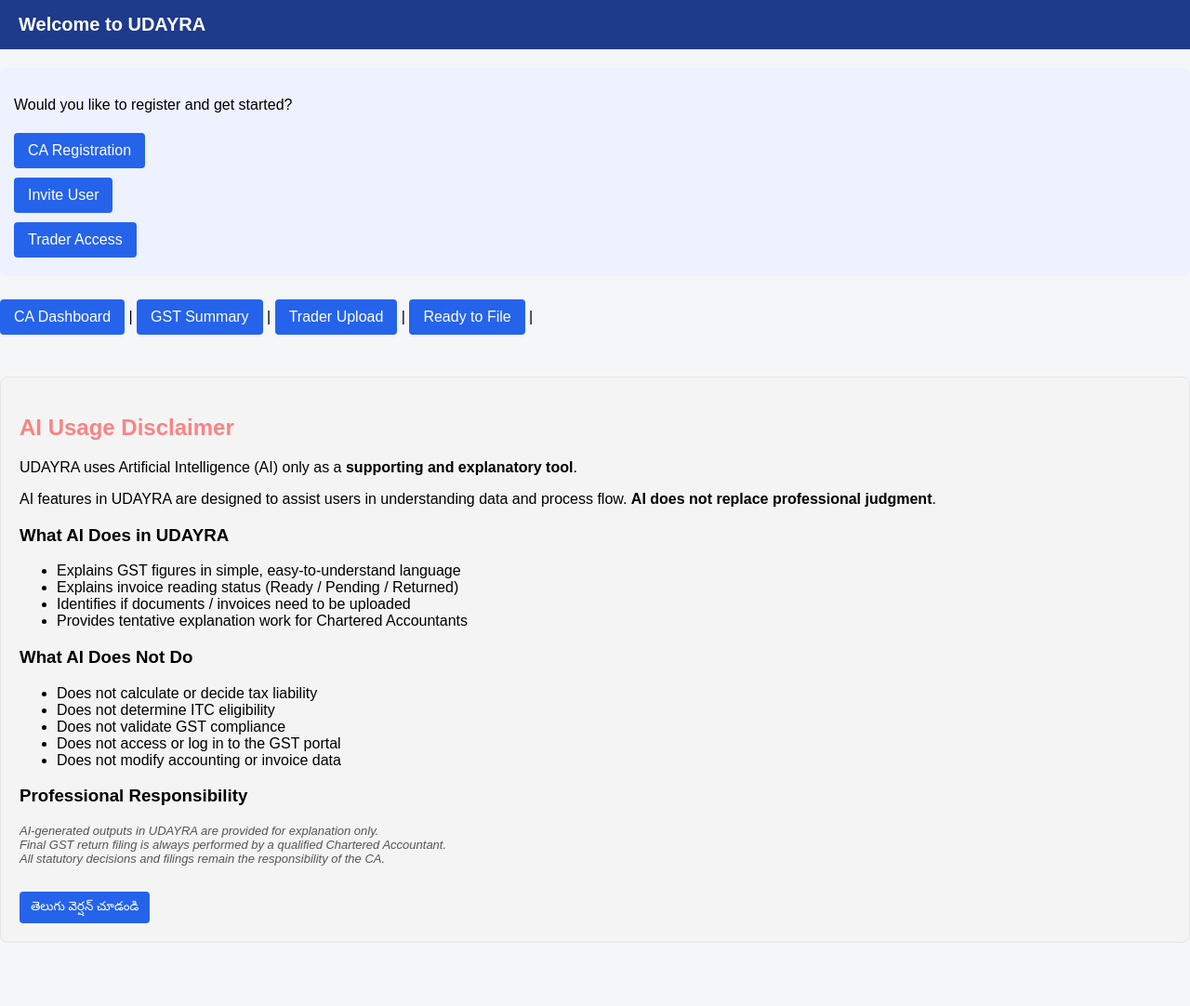
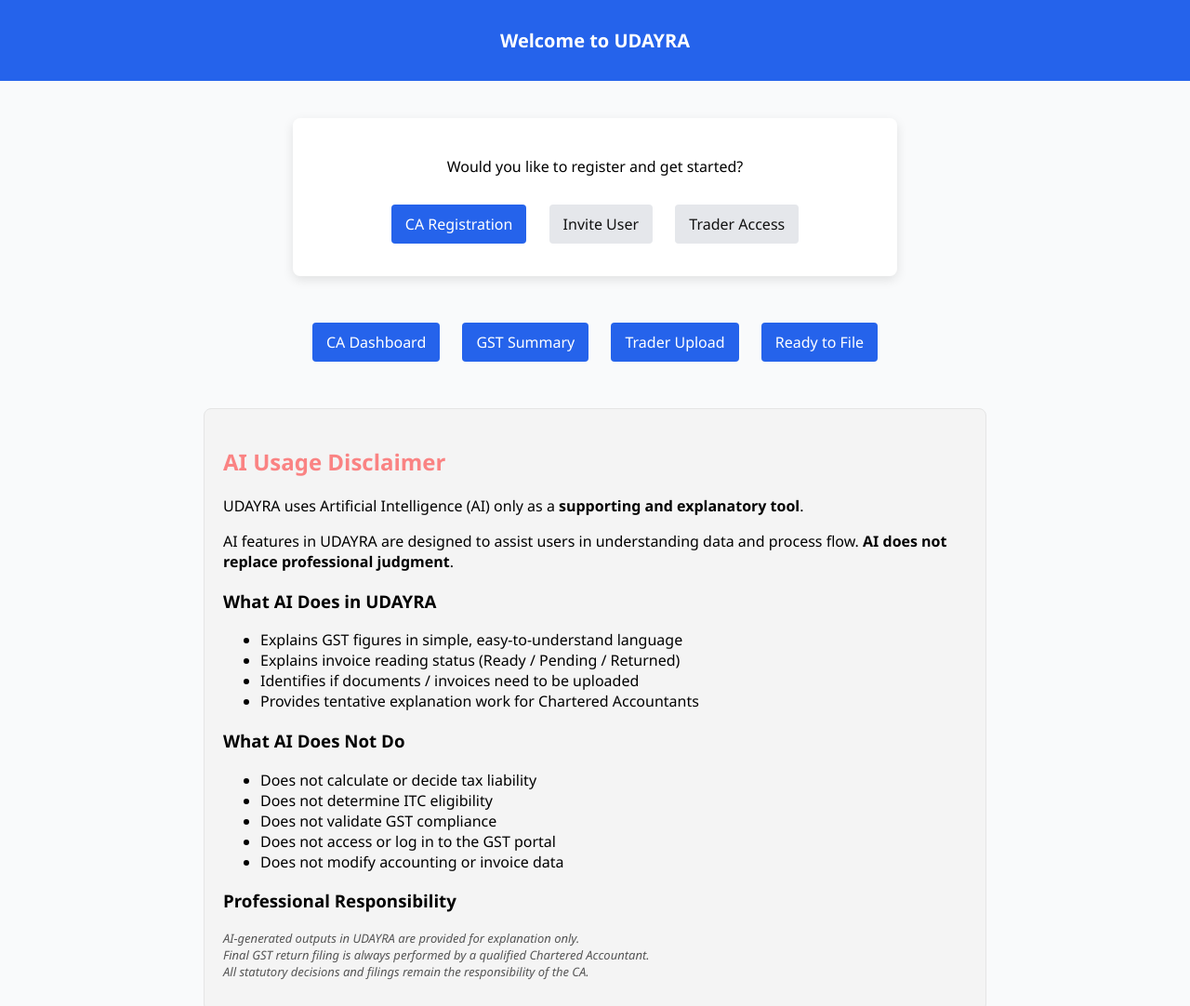
Before and after one commit to udayraservices-admin/udayra-app, a website: page public/index.html in a window 1280 px wide. Shown: the top 1082 px of the page at 93% size. Before the commit the page ends 1054 px from the top, so only its background shows below. Drawn offline with Linux system fonts and the light colour scheme.

Commit message:
after enhncement view the index file

```diff
--- a/public/index.html
+++ b/public/index.html
@@ -1,11 +1,80 @@
 <!DOCTYPE html>
-<html>
+<html lang="en">
 <head>
+  <meta charset="UTF-8">
   <title>UDAYRA - Home</title>
   <link rel="stylesheet" href="style.css">
   <style>
-    /* Simple toggle style */
-    .hidden { display: none; }
+    body {
+      font-family: "Segoe UI", Arial, sans-serif;
+      background: #f9fafb;
+      margin: 0;
+      padding: 0;
+    }
+
+    header {
+      text-align: center;
+      padding: 30px;
+      background: #2563eb;
+      color: #fff;
+    }
+
+    .welcome-card {
+      max-width: 600px;
+      margin: 40px auto;
+      padding: 25px;
+      background: #fff;
+      border-radius: 8px;
+      box-shadow: 0 4px 12px rgba(0,0,0,0.1);
+      text-align: center;
+    }
+
+    .button-group {
+      margin-top: 20px;
+    }
+
+    .button {
+      display: inline-block;
+      margin: 10px;
+      padding: 12px 20px;
+      border-radius: 6px;
+      text-decoration: none;
+      font-weight: 500;
+      transition: background 0.3s ease;
+    }
+
+    .button.primary {
+      background: #2563eb;
+      color: #fff;
+    }
+
+    .button.primary:hover {
+      background: #1d4ed8;
+    }
+
+    .button.secondary {
+      background: #e5e7eb;
+      color: #111;
+    }
+
+    .button.secondary:hover {
+      background: #d1d5db;
+    }
+
+    nav {
+      text-align: center;
+      margin: 20px 0;
+    }
+
+    #disclaimer {
+      max-width: 800px;
+      margin: 40px auto;
+      padding: 20px;
+      background: #f4f4f4;
+      border: 1px solid #e5e5e5;
+      border-radius: 8px;
+    }
+
     .toggle-btn {
       margin-top: 15px;
       padding: 8px 12px;
@@ -15,21 +84,12 @@
       border-radius: 4px;
       cursor: pointer;
     }
+
     .toggle-btn:hover {
       background: #1d4ed8;
     }
-    .button {
-      display: inline-block;
-      padding: 8px 12px;
-      margin: 5px 0;
-      background: #2563eb;
-      color: #fff;
-      text-decoration: none;
-      border-radius: 4px;
-    }
-    .button:hover {
-      background: #1d4ed8;
-    }
+
+    .hidden { display: none; }
   </style>
 </head>
 <body>
@@ -38,22 +98,25 @@
   </header>
 
   <!-- Registration Prompt -->
-  <section style="margin:20px 0; padding:15px; background:#eef2ff; border-radius:8px;">
+  <section class="welcome-card">
     <p>Would you like to register and get started?</p>
-    <a href="ca-register.html" class="button">CA Registration</a><br>
-    <a href="invite-user.html" class="button">Invite User</a><br>
-    <a href="trader-activate.html" class="button">Trader Access</a>
+    <div class="button-group">
+      <a href="ca-register.html" class="button primary">CA Registration</a>
+      <a href="invite-user.html" class="button secondary">Invite User</a>
+      <a href="trader-activate.html" class="button secondary">Trader Access</a>
+    </div>
   </section>
 
+  <!-- Navigation -->
   <nav>
-    <a href="ca-dashboard.html" class="button">CA Dashboard</a> |
-    <a href="gst-summary.html" class="button">GST Summary</a> |
-    <a href="trader-upload.html" class="button">Trader Upload</a> |
-    <a href="ready-to-file.html" class="button">Ready to File</a> |
+    <a href="ca-dashboard.html" class="button">CA Dashboard</a>
+    <a href="gst-summary.html" class="button">GST Summary</a>
+    <a href="trader-upload.html" class="button">Trader Upload</a>
+    <a href="ready-to-file.html" class="button">Ready to File</a>
   </nav>
 
   <!-- AI Usage Disclaimer Section -->
-  <section id="disclaimer" style="margin:40px 0; padding:20px; background:#f4f4f4; border:1px solid #e5e5e5; border-radius:8px;">
+  <section id="disclaimer">
     <h2 style="color:#fa8383;">AI Usage Disclaimer</h2>
 
     <!-- English Version -->
@@ -114,33 +177,4 @@
       <p class="note">
         <em>
           UDAYRA లో AI రూపొందించిన అవుట్‌పుట్‌లు వివరణ కోసం మాత్రమే అందించబడతాయి.<br>
-          తుది GST రిటర్న్ ఫైలింగ్ ఎల్లప్పుడూ అర్హత కలిగిన చార్టర్డ్ అకౌంటెంట్ ద్వారా నిర్వహించబడుతుంది.<br>
-          అన్ని చట్టపరమైన నిర్ణయాలు మరియు ఫైలింగ్స్ CA బాధ్యతలో ఉంటాయి.
-        </em>
-      </p>
-    </div>
-
-    <!-- Toggle Button -->
-    <button class="toggle-btn" onclick="toggleDisclaimer()">తెలుగు వెర్షన్ చూడండి</button>
-  </section>
-
-  <script>
-    function toggleDisclaimer() {
-      const eng = document.getElementById('english-disclaimer');
-      const tel = document.getElementById('telugu-disclaimer');
-      const btn = document.querySelector('.toggle-btn');
-
-      if (eng.classList.contains('hidden')) {
-        eng.classList.remove('hidden');
-        tel.classList.add('hidden');
-        btn.textContent = "తెలుగు వెర్షన్ చూడండి";
-      } else {
-        eng.classList.add('hidden');
-        tel.classList.remove('hidden');
-        btn.textContent = "Back to English Version";
-      }
-    }
-  </script>
-
-</body>
-</html>
+          తుది GST
```
